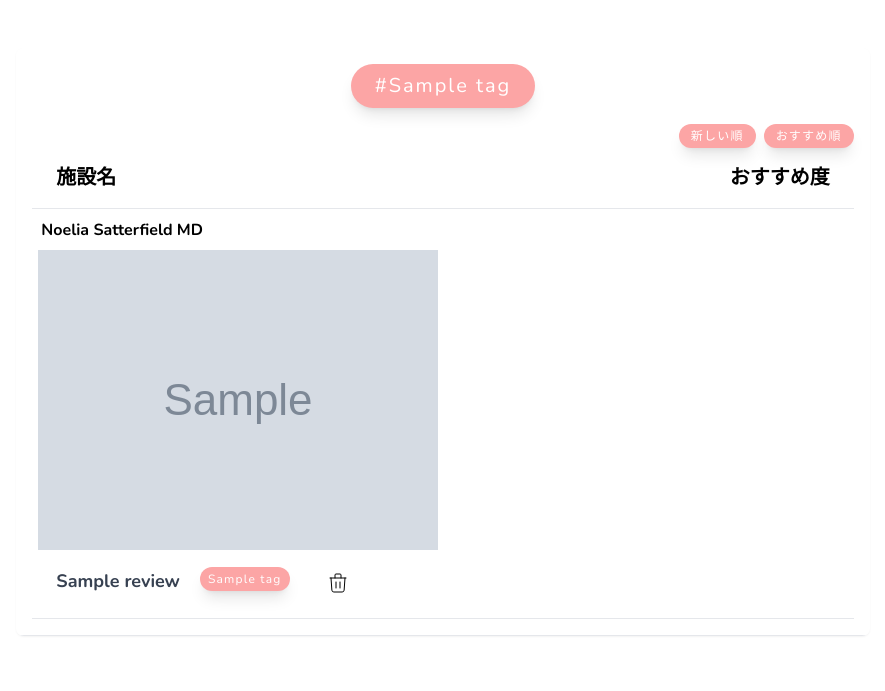
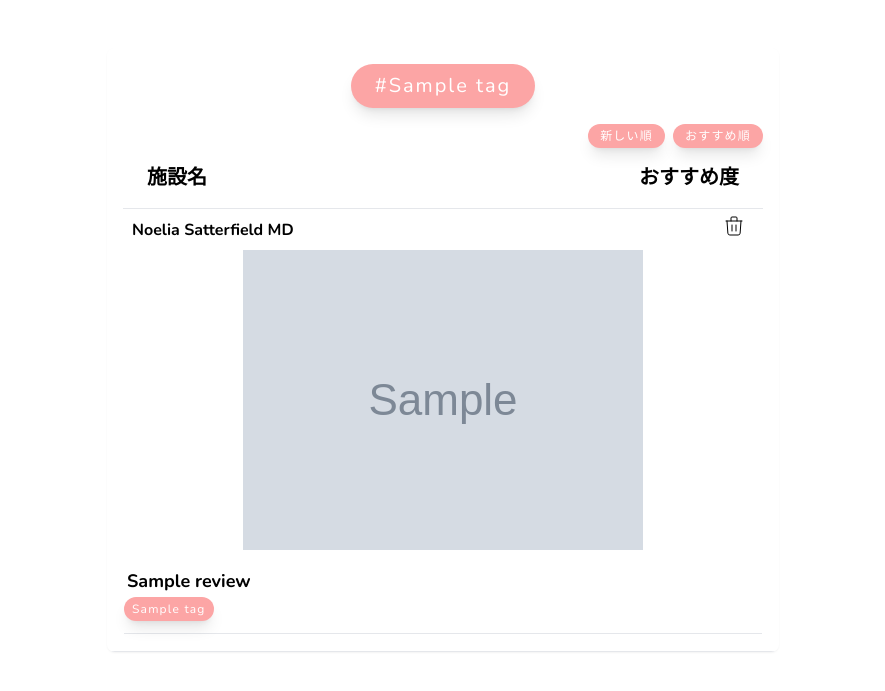
Before and after one commit to anti-15/Fronavi, a Laravel app: page /tag/1 in a window 1280 px wide. Shown: the part 65-756 px from the top of the page, without its empty margins (197-1082 px from the left). Run offline with Laravel 9, Linux system fonts and the light colour scheme; a user stored in the database is signed in; data comes from the database, SQL or seed files in the repository; tables that the repository leaves empty hold one stand-in row (values such as "Sample post"); grey boxes marked "Sample" are stand-in pictures; style sheets or scripts are compiled from the project's sources.

Commit message:
最大サイズをリサイズ

```diff
--- a/app/Http/Controllers/ReviewController.php
+++ b/app/Http/Controllers/ReviewController.php
@@ -53,7 +53,7 @@ class ReviewController extends Controller
         // ddd($request->all());
     // バリデーション
     $validator = Validator::make($request->all(), [
-        'title' => 'required | max:50',
+        'title' => 'required | max:25',
         'description' => 'required',
         'score' => 'required',
         'tag' => 'required'
--- a/app/Models/Review.php
+++ b/app/Models/Review.php
@@ -31,7 +31,7 @@ class Review extends Model
             ->get();
 
     }
-    //多対多
+    //タグ機能のための多対多リレーション
     public function tags()
     {
         return $this->belongsToMany(Tag::class)->withTimestamps();
@@ -42,4 +42,10 @@ class Review extends Model
     {
         return $this->belongsTo(User::class);
     }
+
+    //いいね機能のための多対多リレーション
+    public function users()
+    {
+        return $this->belongsToMany(User::class)->withTimestamps();
+    }
 }
--- a/app/Models/User.php
+++ b/app/Models/User.php
@@ -42,5 +42,8 @@ class User extends Authenticatable
         'email_verified_at' => 'datetime',
     ];
 
-
+    //いいね機能のためのリレーション
+    public function reviews() {
+        return $this->belongsToMany(Review::class)->withTimestamps();
+    }
 }
--- a/resources/views/review/show.blade.php
+++ b/resources/views/review/show.blade.php
@@ -31,14 +31,14 @@
             </div>
             @endforeach
 
-            <div class="flex flex-col mb-4">
+            <div class="flex flex-col mb-4 overflow-auto">
               <p class="mb-2 uppercase font-bold text-lg text-grey-darkest">説明、レビュー</p>
               <p class="py-2 px-3 text-grey-darkest" id="description">
                 {{$review->description}}
               </p>
             </div>
-            <a href="{{ route('review.index') }}" class="block text-center w-full py-3 mt-6 font-medium tracking-widest text-white uppercase bg-black shadow-lg focus:outline-none hover:bg-gray-900 hover:shadow-none">
-              Back
+            <a href="{{ route('review.index') }}" class="block text-center w-full py-3 mt-6 font-medium tracking-widest text-white uppercase bg-red-400 shadow-lg focus:outline-none  hover:shadow-none">
+              戻る
             </a>
           </div>
         </div>
--- a/resources/views/tag/show.blade.php
+++ b/resources/views/tag/show.blade.php
@@ -1,7 +1,9 @@
+<!-- resources/views/tweet/index.blade.php -->
+
 <x-app-layout>
 
   <div class="py-12">
-    <div class="max-w-7xl mx-auto sm:w-10/12 md:w-8/10 lg:w-8/12">
+    <div class="max-w-2xl mx-auto sm:w-10/12 md:w-8/10 ">
       <div class="bg-white overflow-hidden shadow-sm sm:rounded-lg">
         <div class="p-4 bg-white border-b border-gray-200">
           @foreach($TagReviews as $tag)
@@ -47,8 +49,23 @@
 
                 <tr class="hover:bg-grey-lighter">
                   <td>
-                    <p class="font-bold px-2 py-2 text-left text-grey-dark">{{$review->user->name}}</p>
-                    <div class="md:w-1/2 transition duration-300  hover:scale-90 hover:rounded-lg flex justify-center">
+                    <div class="flex justify-between">
+                      <p class="font-bold px-2 py-2 text-left text-grey-dark">{{$review->user->name}}</p>
+
+                      @if($review -> user_id === Auth::user()->id)
+                        <form action="{{ route('review.destroy',$review->id) }}" method="POST" class="text-left">
+                          @method('delete')
+                          @csrf
+                          <button type="submit" class="mr-2 ml-2 text-sm hover:bg-gray-200 hover:shadow-none text-white py-1 px-2 focus:outline-none focus:shadow-outline">
+                            <svg class="h-6 w-6 text-gray-500" fill="none" viewBox="0 0 24 24" stroke="black">
+                              <path stroke-linecap="round" stroke-linejoin="round" stroke-width="1" d="M19 7l-.867 12.142A2 2 0 0116.138 21H7.862a2 2 0 01-1.995-1.858L5 7m5 4v6m4-6v6m1-10V4a1 1 0 00-1-1h-4a1 1 0 00-1 1v3M4 7h16" />
+                            </svg>
+                          </button>
+                        </form>
+                        @endif
+                    </div>
+
+                    <div class="transition duration-300  hover:scale-90 hover:rounded-lg flex justify-center">
                       <a href="{{ route('review.show', $review->id)}}">
                         <img class = "transition duration-300 hover:rounded-lg hover:opacity-80"src=" {{ asset('storage/'.$review->imgpath)}}">
                       </a>
@@ -58,31 +75,14 @@
 
                 <tr class="hover:bg-grey-lighter">
 
-                  <td class="flex justify-between py-4 px-6 border-b border-grey-light">
-                    <div class="flex space-x-5">
+                  <td class="flex justify-between pt-4 px-1 border-grey-light">
+
+                    <div class="flex space-x-5 items-center">
                       <a href="{{ route('review.show', $review->id)}}">
-                        <h3 class="text-left font-bold text-lg text-gray-700">{{$review->title}}</h3>
+                        <h3 class="text-left font-bold text-lg text-grey-dark">{{$review->title}}</h3>
                       </a>
+                    </div>
 
-                      @foreach($review->tags as $tag)
-                      <a href="{{ route('tag.show', $tag->id)}}">
-                        <div class="flex space-x-2">
-                          <h3 class=" py-1 px-2  text-xs font-medium tracking-widest text-white  bg-red-300 shadow-lg rounded-full focus:outline-none duration-200 transition-all hover:bg-red-500 hover:shadow-none">{{$tag->name}}</h3>
-                        </div>
-                      </a>
-                      @endforeach
-
-                      <form action="{{ route('review.destroy',$review->id) }}" method="POST" class="text-left">
-                        @method('delete')
-                        @csrf
-                        <button type="submit" class="mr-2 ml-2 text-sm hover:bg-gray-200 hover:shadow-none text-white py-1 px-2 focus:outline-none focus:shadow-outline">
-                          <svg class="h-6 w-6 text-gray-500" fill="none" viewBox="0 0 24 24" stroke="black">
-                            <path stroke-linecap="round" stroke-linejoin="round" stroke-width="1" d="M19 7l-.867 12.142A2 2 0 0116.138 21H7.862a2 2 0 01-1.995-1.858L5 7m5 4v6m4-6v6m1-10V4a1 1 0 00-1-1h-4a1 1 0 00-1 1v3M4 7h16" />
-                          </svg>
-                        </button>
-                      </form>
-
-                    </div>
                     <!-- <div class="flex"> -->
                       <!-- 更新ボタン -->
                       <!-- 削除ボタン -->
@@ -110,6 +110,18 @@
                     </h3>
                   </td>
                 </tr>
+
+                <tr>
+                  <td>
+                    @foreach($review->tags as $tag)
+                      <a href="{{ route('tag.show', $tag->id)}}">
+                        <div class="flex space-x-2 border-b pb-3">
+                          <h3 class=" py-1 px-2  text-xs font-medium tracking-widest text-white  bg-red-300 shadow-lg rounded-full focus:outline-none duration-200 transition-all hover:bg-red-500 hover:shadow-none">{{$tag->name}}</h3>
+                        </div>
+                      </a>
+                      @endforeach
+                  </td>
+                </tr>
                 @endforeach
             </tbody>
           </table>
--- a/resources/views/welcome.blade.php
+++ b/resources/views/welcome.blade.php
@@ -22,7 +22,7 @@
     </head>
     <body class="bg-gray-100">
 
-        <div class="flex justify-center ">
+        <!-- <div class="flex justify-center ">
 
 
             <div class="flex flex-col bg-red-500">
@@ -34,10 +34,10 @@
                 <h1 class="font-bold">フロナビ！</h1>
                 <p class="">お気に入りの温泉をシェアしませんか？</p>
             </div>
-        </div>
+        </div> -->
 
 
-        <div class=" flex justify-center min-h-screen bg-gray-100  sm:items-center py-4 sm:pt-0">
+        <div class=" flex justify-center min-h-screen bg-gray-100  items-center py-4 sm:pt-0">
             @if (Route::has('login'))
                 <div class="fixed px-6 py-4 sm:block">
                     @auth
```
Also changed, not shown: app/Http/Controllers/FavoriteController.php (added, +84 -0 lines), resources/views/review/index.blade.php (+32 -25 lines), database/migrations/2022_12_27_052144_create_review_user_table.php (added).
